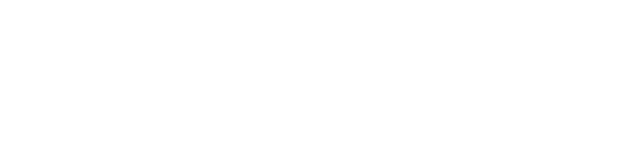
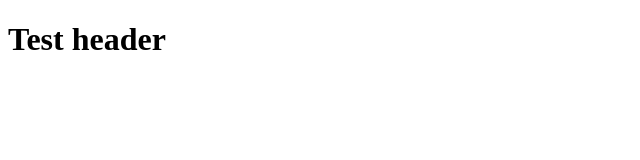
Before and after one commit to amarosse/showcase-project, a plain HTML site: page index.html in a window 1280 px wide. Shown: the whole page, without its empty margins (0-640 px from the left). Drawn offline with Linux system fonts and the light colour scheme.

Commit message:
test commit

```diff
--- a/index.html
+++ b/index.html
@@ -7,6 +7,6 @@
     <title>Showcase project</title>
 </head>
 <body>
-
+    <header><h1>Test header</h1></header>
 </body>
 </html>
```
